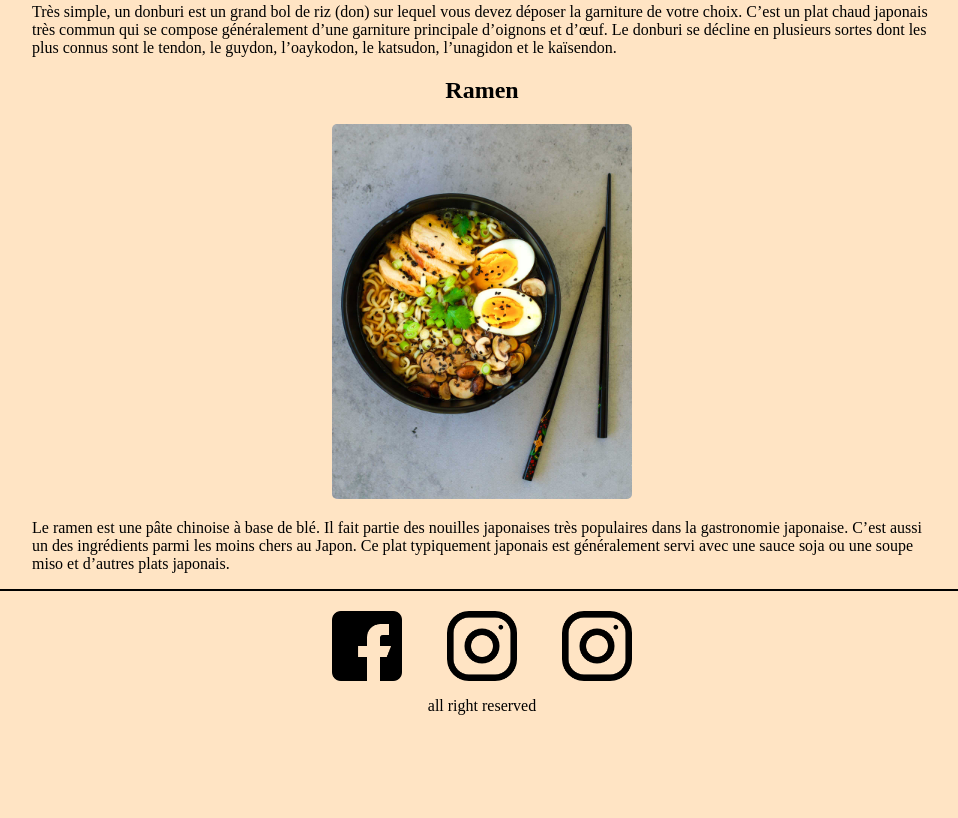
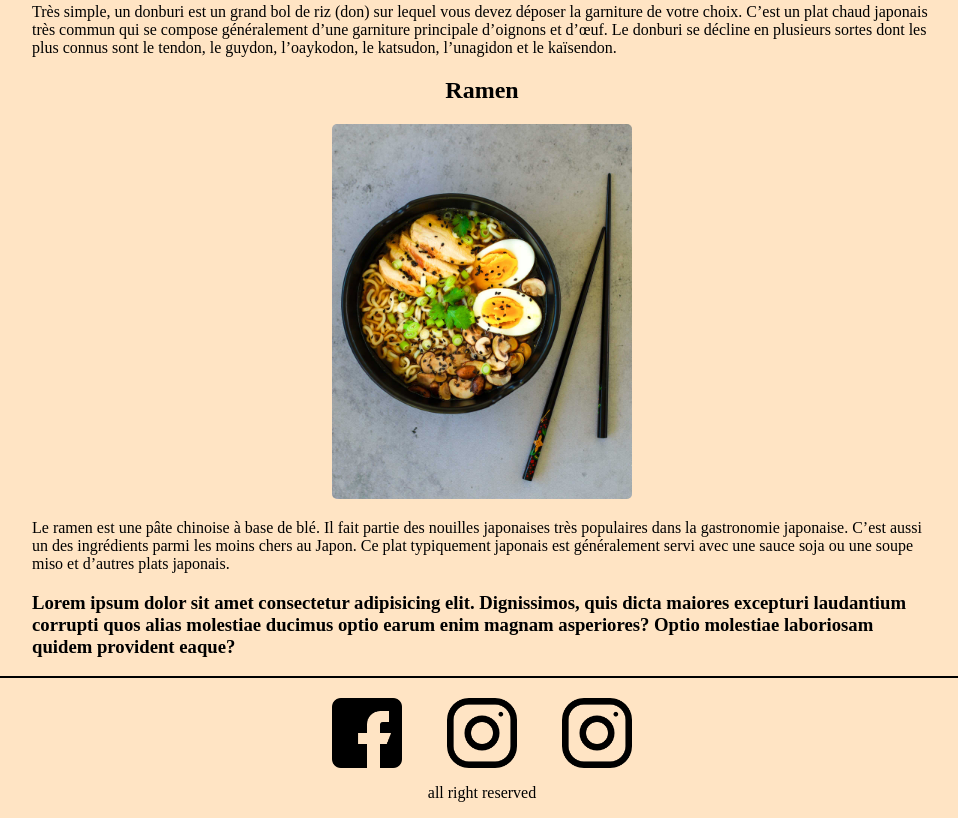
Before and after one commit to jlisita/PlatsJaponais, a plain HTML site: page index.html in a window 1280 px wide. Shown: the part 796-1614 px from the top of the page, without its empty margins (158-1116 px from the left). Before the commit the page ends 1527 px from the top, so only its background shows below. Drawn offline with Linux system fonts and the light colour scheme.

Commit message:
ajouter h3

```diff
--- a/index.html
+++ b/index.html
@@ -31,6 +31,7 @@
         <p>
             Le ramen est une pâte chinoise à base de blé. Il fait partie des nouilles japonaises très populaires dans la gastronomie japonaise. C’est aussi un des ingrédients parmi les moins chers au Japon. Ce plat typiquement japonais est généralement servi avec une sauce soja ou une soupe miso et d’autres plats japonais.
         </p>
+        <h3>Lorem ipsum dolor sit amet consectetur adipisicing elit. Dignissimos, quis dicta maiores excepturi laudantium corrupti quos alias molestiae ducimus optio earum enim magnam asperiores? Optio molestiae laboriosam quidem provident eaque?</h3>
     </section>
 
     <footer>
```
